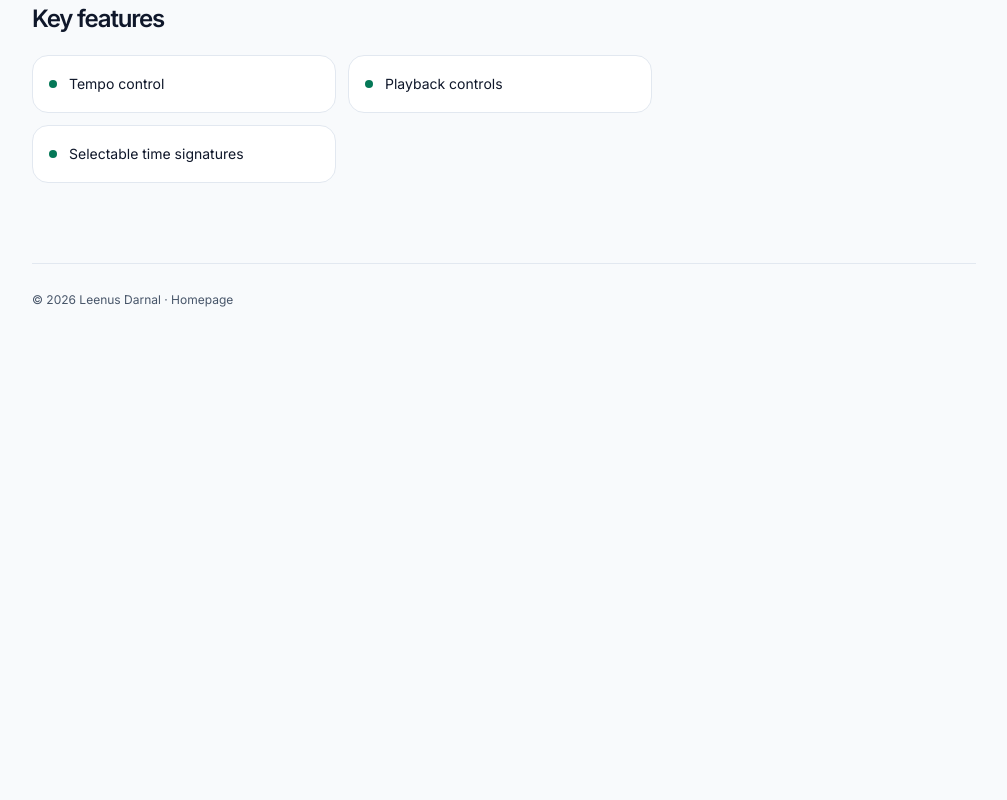
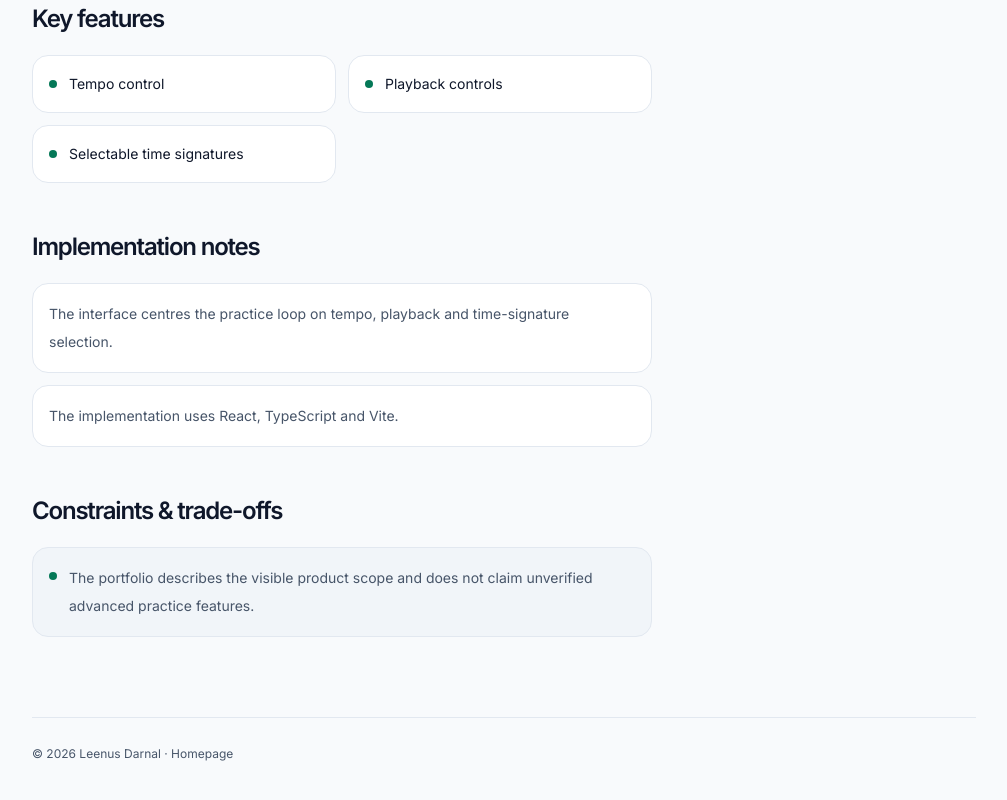
Before and after one commit to leenusdarnal/leenusdarnal.github.io, a SvelteKit app: page /projects/metronome/ in a window 1280 px wide. Shown: the part 1642-2442 px from the top of the page, without its empty margins (136-1143 px from the left). Before the commit the page ends 2018 px from the top, so only its background shows below. Built offline with nearby package versions, Linux system fonts and the light colour scheme.

Commit message:
feat: expand project case studies with implementation notes

```diff
--- a/src/routes/projects/[slug]/+page.svelte
+++ b/src/routes/projects/[slug]/+page.svelte
@@ -82,6 +82,32 @@
               </li>
             {/each}
           </ul>
+          {#if project.caseStudy.approach?.length}
+            <h2 class="mt-12 text-2xl font-semibold tracking-[-0.05em]">Implementation notes</h2>
+            <ul class="mt-5 grid gap-3">
+              {#each project.caseStudy.approach as item}
+                <li class="rounded-2xl border border-[var(--line)] bg-[var(--panel)] p-4 text-sm leading-7 text-[var(--muted)]">{item}</li>
+              {/each}
+            </ul>
+          {/if}
+          {#if project.caseStudy.constraints?.length}
+            <h2 class="mt-12 text-2xl font-semibold tracking-[-0.05em]">Constraints & trade-offs</h2>
+            <ul class="mt-5 grid gap-3">
+              {#each project.caseStudy.constraints as item}
+                <li class="flex gap-3 rounded-2xl border border-[var(--line)] bg-[var(--panel-soft)] p-4 text-sm leading-7 text-[var(--muted)]">
+                  <span aria-hidden="true" class="mt-2 size-2 shrink-0 rounded-full bg-[var(--accent)]"></span>{item}
+                </li>
+              {/each}
+            </ul>
+          {/if}
+          {#if project.caseStudy.nextSteps?.length}
+            <h2 class="mt-12 text-2xl font-semibold tracking-[-0.05em]">Next steps</h2>
+            <ul class="mt-5 grid gap-3">
+              {#each project.caseStudy.nextSteps as item}
+                <li class="rounded-2xl border border-[var(--line)] p-4 text-sm leading-7 text-[var(--muted)]">{item}</li>
+              {/each}
+            </ul>
+          {/if}
           {#if project.caseStudy.disclaimer}
             <aside class="mt-8 rounded-2xl border border-[var(--line)] bg-[var(--panel-soft)] p-5">
               <h2 class="font-semibold">Important note</h2>
```
